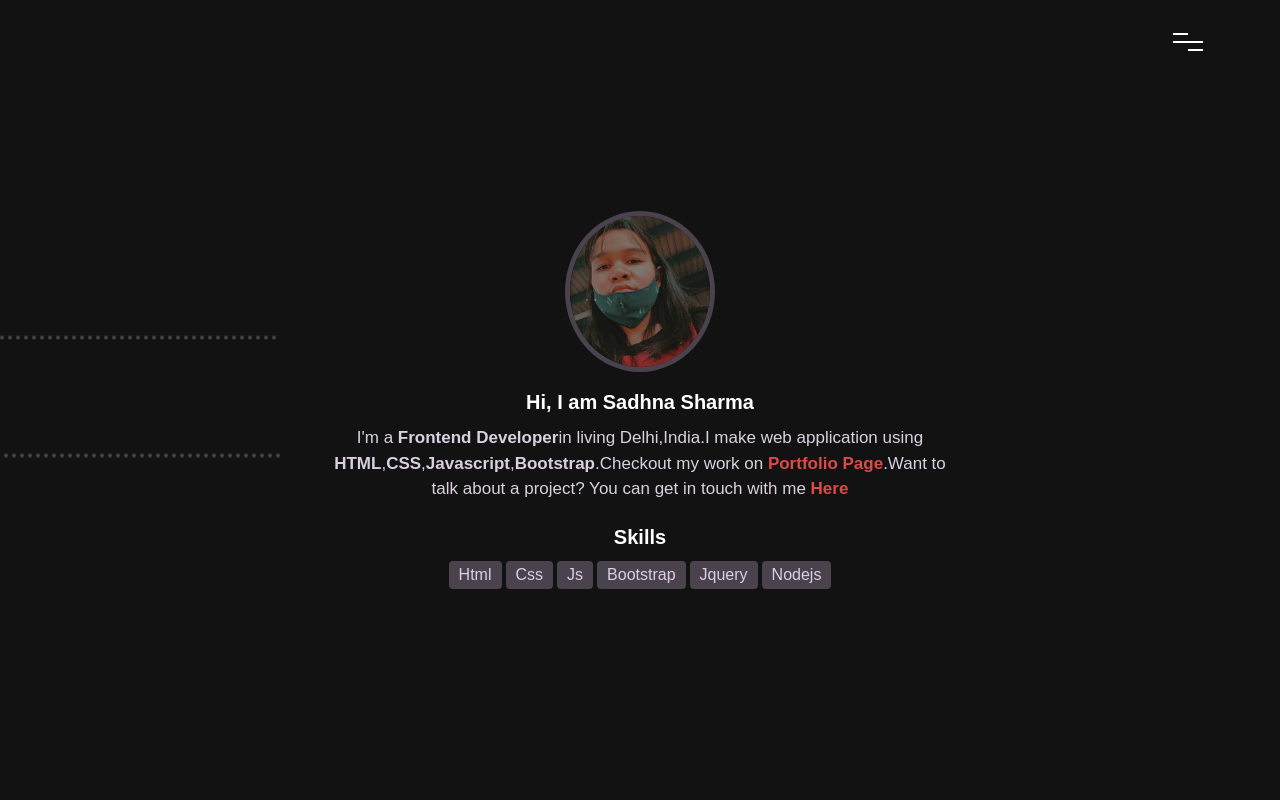
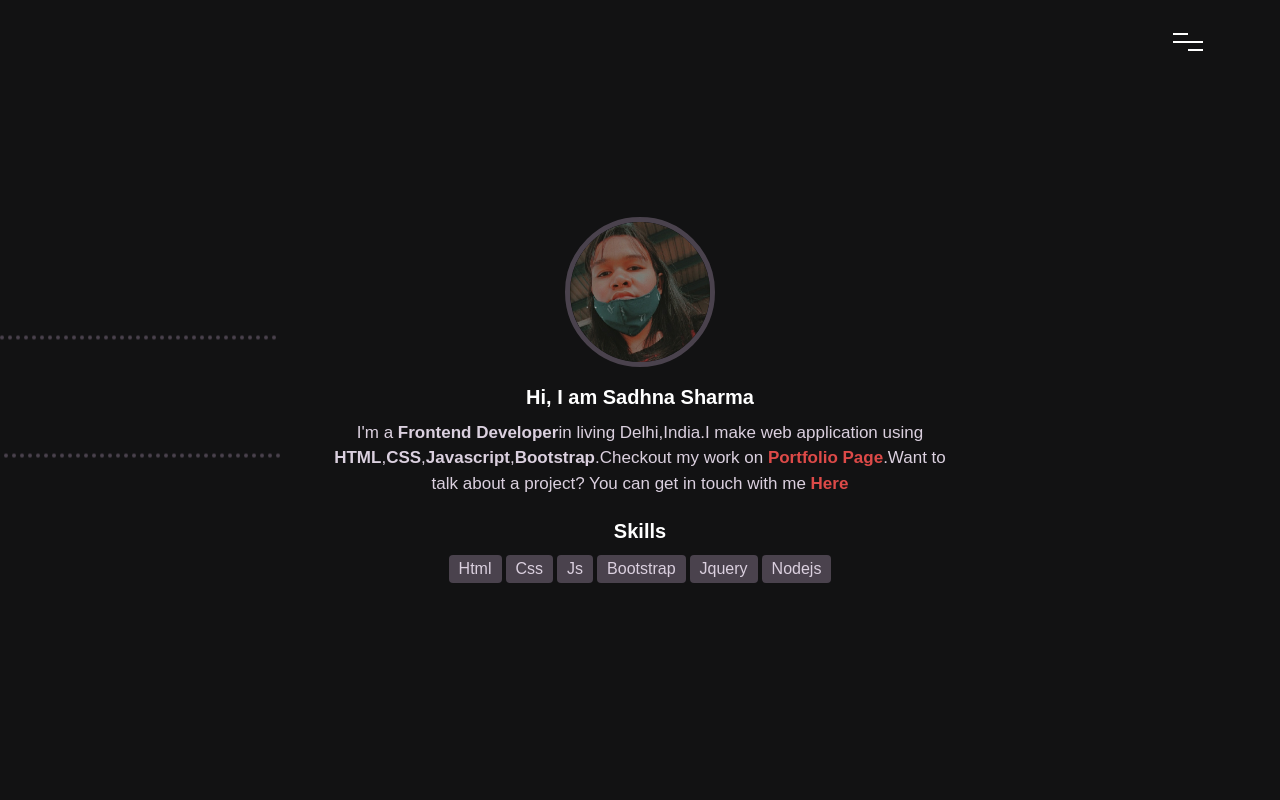
Before and after one commit to sadhna88059/sadhnap, a plain HTML site: page index.html in a window 1280 px wide. Shown: the top 800 px of the page. Drawn offline with Linux system fonts and the light colour scheme; a web font is replaced by a local one.

Commit message:
pic-change

```diff
--- a/index.html
+++ b/index.html
@@ -88,7 +88,7 @@
         <div class="container">
             <div class="row min-vh-100">
                 <div class="about-content">
-                    <img src="sp3.jpeg" alt="" height="50%" >
+                    <img src="sp2.png" alt="" height="50%" >
                     <h1>Hi, I am Sadhna Sharma</h1>
                     <p>I'm a <span>Frontend Developer</span>in living Delhi,India.I make web application using <span>HTML</span>,<span>CSS</span>,<span>Javascript</span>,<span>Bootstrap</span>.Checkout my work on <a href="#portfolio" class="link-item">Portfolio Page</a>.Want to talk about a project? You can get in touch with me <a href="#contact" class="link-item">Here</a></p>
                     <h2>Skills</h2>
```
